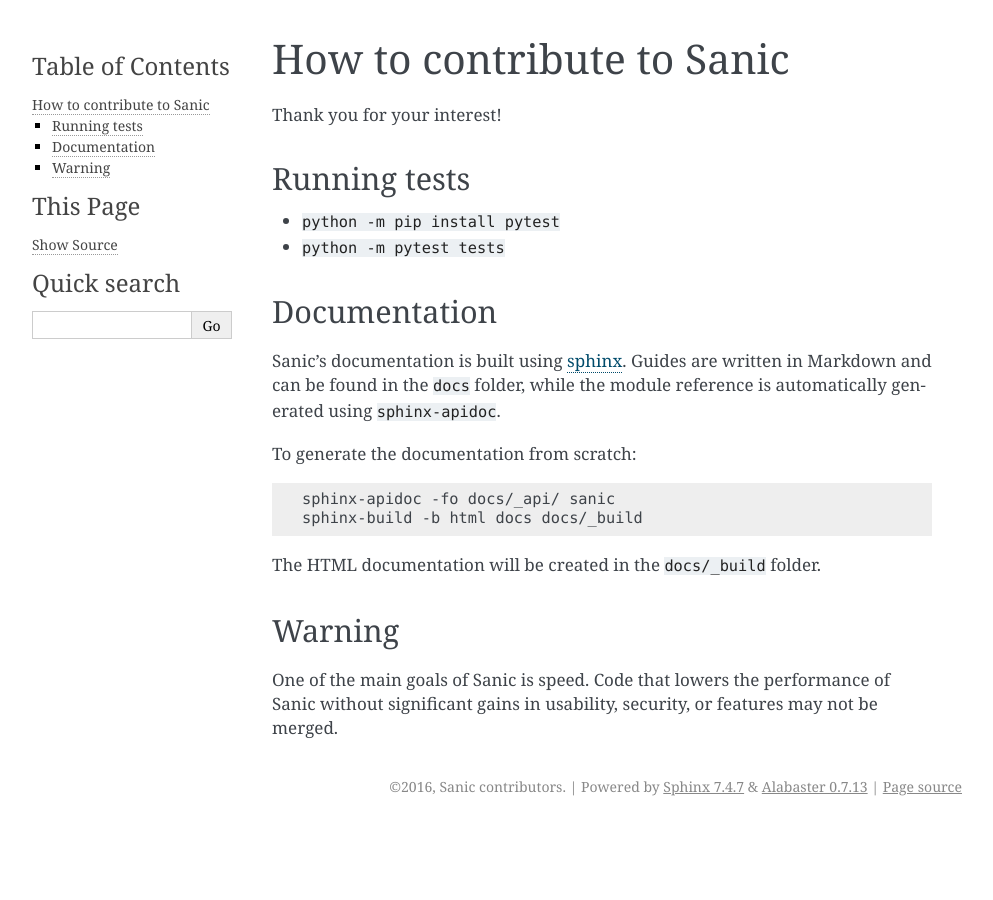
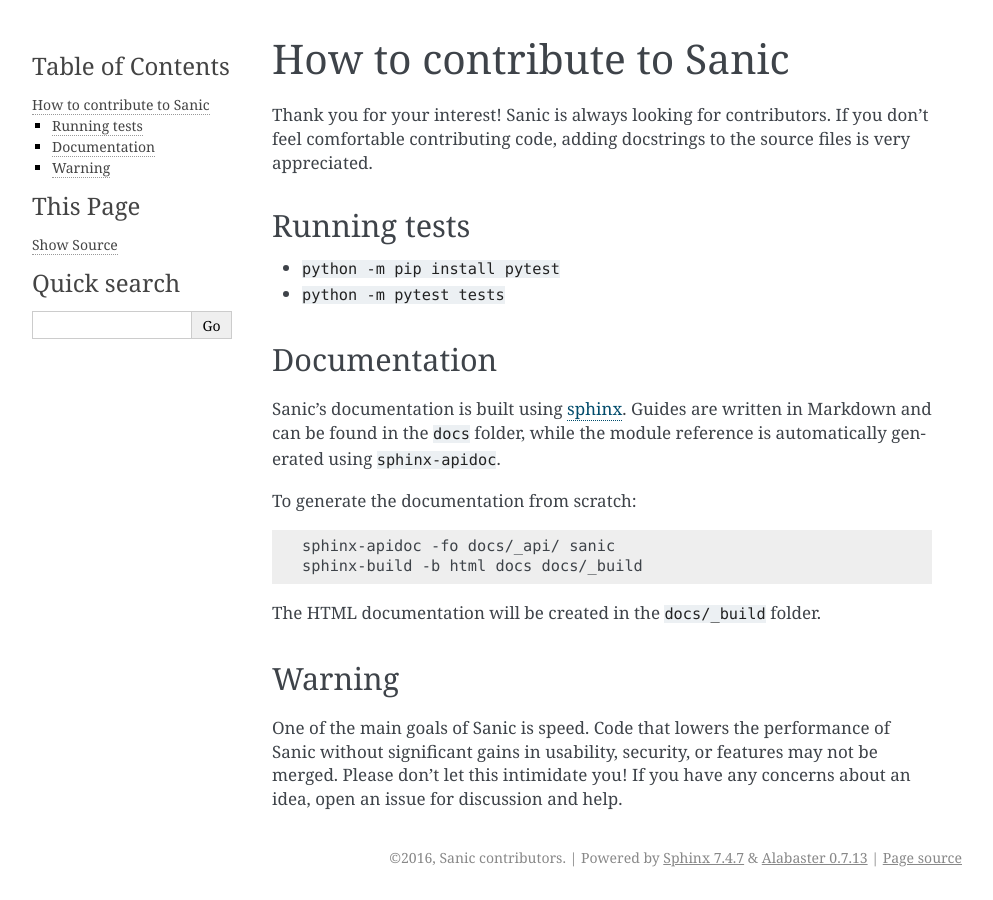
Before and after one commit to sanic-org/sanic, a Sphinx documentation site: the page built from docs/contributing.md, in a window 1280 px wide. Shown: the whole page, without its empty margins (148-1141 px from the left). Built offline with Sphinx 7.4.7, drawn with Linux system fonts in a browser that asks for light colours; pages that are not in the unit, such as notebooks, are missing from menus.

Commit message:
Add introduction and improve warning to contributing guide

```diff
--- a/docs/contributing.md
+++ b/docs/contributing.md
@@ -1,14 +1,20 @@
 # How to contribute to Sanic
 
-Thank you for your interest!
+Thank you for your interest! Sanic is always looking for contributors. If you
+don't feel comfortable contributing code, adding docstrings to the source files
+is very appreciated.
 
 ## Running tests
+
 * `python -m pip install pytest`
 * `python -m pytest tests`
 
 ## Documentation
 
-Sanic's documentation is built using [sphinx](http://www.sphinx-doc.org/en/1.5.1/). Guides are written in Markdown and can be found in the `docs` folder, while the module reference is automatically generated using `sphinx-apidoc`.
+Sanic's documentation is built
+using [sphinx](http://www.sphinx-doc.org/en/1.5.1/). Guides are written in
+Markdown and can be found in the `docs` folder, while the module reference is
+automatically generated using `sphinx-apidoc`.
 
 To generate the documentation from scratch:
 
@@ -20,4 +26,8 @@
 The HTML documentation will be created in the `docs/_build` folder.
 
 ## Warning
-One of the main goals of Sanic is speed.  Code that lowers the performance of Sanic without significant gains in usability, security, or features may not be merged.
+
+One of the main goals of Sanic is speed. Code that lowers the performance of
+Sanic without significant gains in usability, security, or features may not be
+merged. Please don't let this intimidate you! If you have any concerns about an
+idea, open an issue for discussion and help.
```
